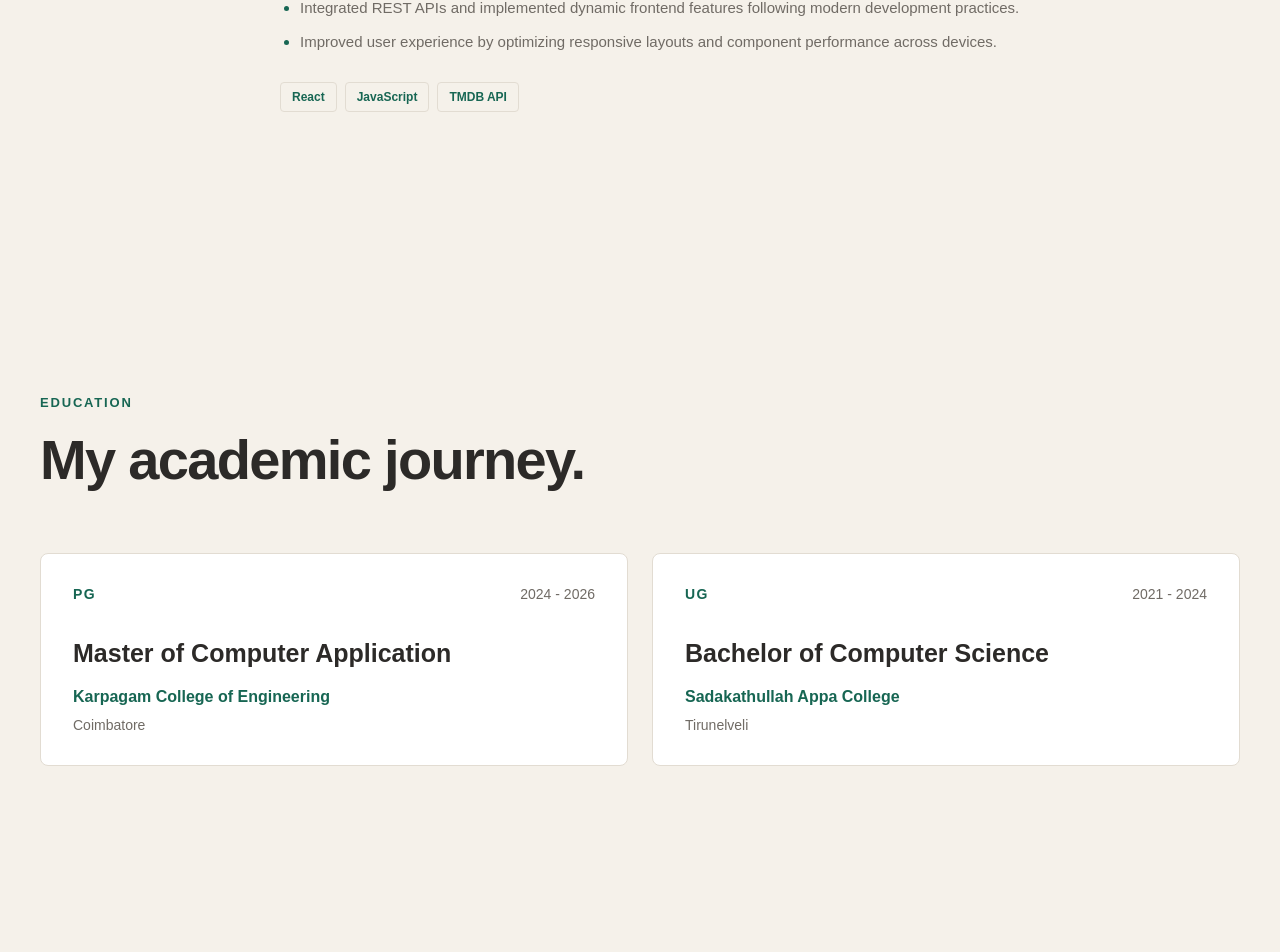
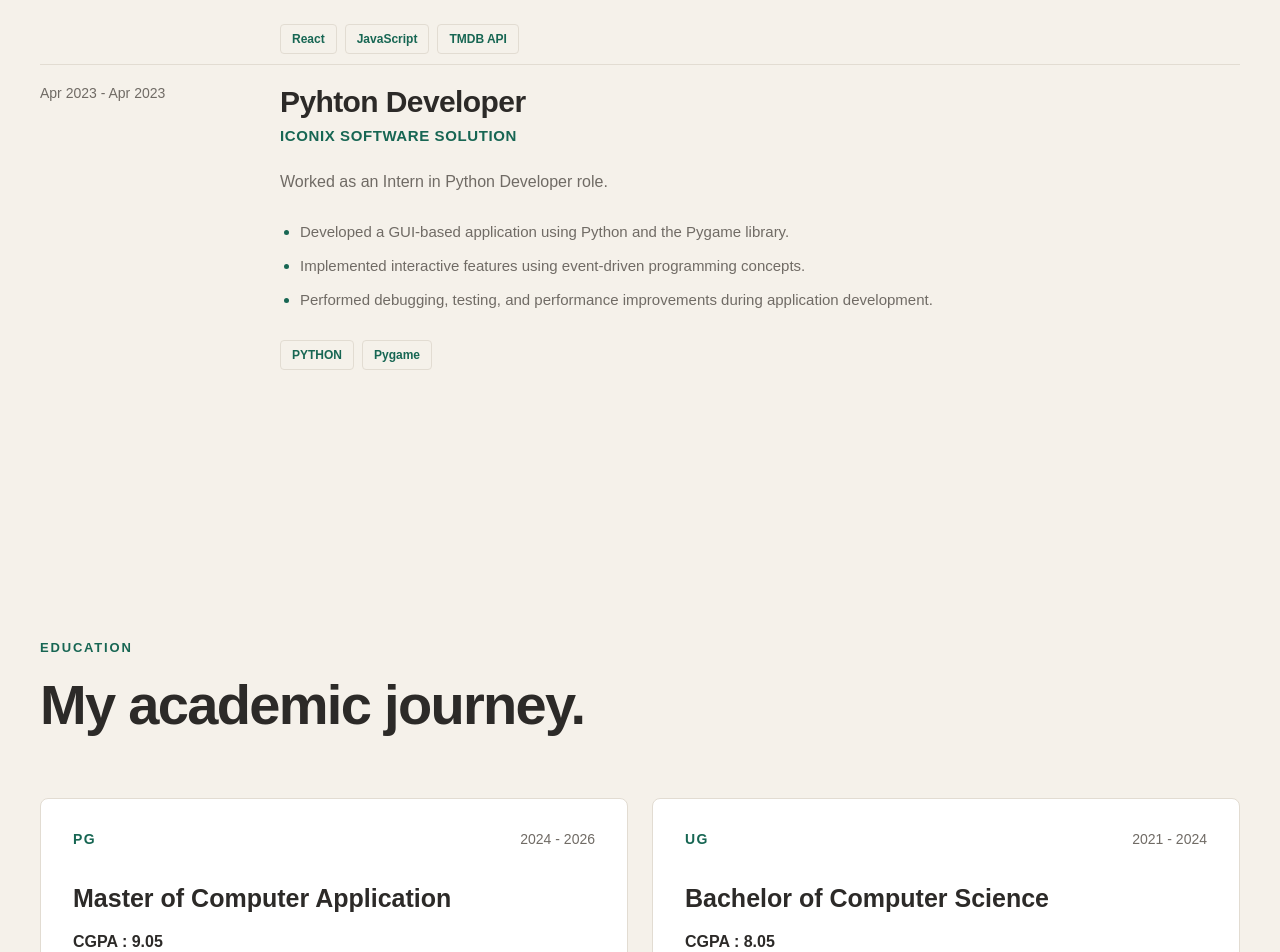
Before and after one commit to Velmurugan-02/VELMURUGAN_PORTFOLIO, a React app: page / in a window 1280 px wide. Shown: the part 4499-5451 px from the top of the page. Built offline with nearby package versions, Linux system fonts and the light colour scheme; the HTML template or start-up script is replaced by a standard one.

Commit message:
Python Experience is added

```diff
--- a/src/App.css
+++ b/src/App.css
@@ -116,6 +116,7 @@
 }
 
 @keyframes blink {
+
   0%,
   100% {
     opacity: 1;
@@ -598,7 +599,7 @@
 }
 
 .experience-heading {
-  margin-bottom: 60px;
+  margin-bottom: 30px;
 }
 
 .experience-heading h2 {
@@ -614,7 +615,8 @@
   display: grid;
   grid-template-columns: 180px 1fr;
   gap: 60px;
-  padding-top: 40px;
+  padding-top: 20px;
+  padding-bottom: 10px;
   border-top: 1px solid var(--border);
 }
 
@@ -763,6 +765,15 @@
   font-size: 25px;
   line-height: 1.3;
   font-weight: 700;
+}
+
+/* Grade */
+.education-grade {
+  margin-bottom: 8px;
+  color: var(--text-primary);
+  font-size: 16px;
+  font-weight: 600;
+  line-height: 1.5;
 }
 
 /* College */
--- a/src/components/Education.jsx
+++ b/src/components/Education.jsx
@@ -3,6 +3,7 @@ function Education() {
         {
             degree: "Master of Computer Application",
             shortName: "PG",
+            grade: "9.05",
             college: "Karpagam College of Engineering",
             batch: "2024 - 2026",
             place: "Coimbatore",
@@ -10,6 +11,7 @@ function Education() {
         {
             degree: "Bachelor of Computer Science",
             shortName: "UG",
+            grade: "8.05",
             college: "Sadakathullah Appa College",
             batch: "2021 - 2024",
             place: "Tirunelveli",
@@ -19,45 +21,37 @@ function Education() {
     return (
         <section id="education" className="education section">
             <div className="container">
-
                 <div className="education-heading">
                     <p className="section-label">EDUCATION</p>
-
                     <h2>
                         My academic journey.
                     </h2>
                 </div>
 
                 <div className="education-grid">
-
                     {education.map((item) => (
                         <article className="education-card" key={item.degree}>
-
                             <div className="education-top">
                                 <span className="education-type">
                                     {item.shortName}
                                 </span>
-
                                 <span className="education-batch">
                                     {item.batch}
                                 </span>
                             </div>
-
                             <h3>{item.degree}</h3>
-
+                            <p className="education-grade">
+                                CGPA : {item.grade}
+                            </p>
                             <p className="education-college">
                                 {item.college}
                             </p>
-
                             <p className="education-place">
                                 {item.place}
                             </p>
-
                         </article>
                     ))}
-
                 </div>
-
             </div>
         </section>
     );
--- a/src/components/Experience.jsx
+++ b/src/components/Experience.jsx
@@ -5,19 +5,15 @@ function Experience() {
 
                 <div className="experience-heading">
                     <p className="section-label">EXPERIENCE</p>
-
                     <h2>
                         Where I've worked as an Intern.
                     </h2>
                 </div>
 
-
                 <div className="experience-item">
-
                     <div className="experience-date">
                         <span>Jan 2026 — March 2026</span>
                     </div>
-
 
                     <div className="experience-content">
 
@@ -54,6 +50,42 @@ function Experience() {
                         </div>
                     </div>
                 </div>
+
+                <div className="experience-item">
+                    <div className="experience-date">
+                        <span>Apr 2023 - Apr 2023</span>
+                    </div>
+
+                    <div className="experience-content">
+
+                        <h3>Pyhton Developer</h3>
+
+                        <p className="experience-company">
+                            ICONIX SOFTWARE SOLUTION
+                        </p>
+
+                        <p className="experience-description">
+                            Worked as an Intern in Python Developer role.
+                        </p>
+
+                        <ul className="experience-responsibilities">
+                            <li>
+                                Developed a GUI-based application using Python and the Pygame library.
+                            </li>
+                            <li>
+                                Implemented interactive features using event-driven programming concepts.
+                            </li>
+                            <li>
+                                Performed debugging, testing, and performance improvements during application development.
+                            </li>
+                        </ul>
+
+                        <div className="experience-technologies">
+                            <span>PYTHON</span>
+                            <span>Pygame</span>
+                        </div>
+                    </div>
+                </div>
             </div>
         </section>
     );
--- a/src/components/Projects.jsx
+++ b/src/components/Projects.jsx
@@ -49,7 +49,7 @@ function Projects() {
             ],
 
             github: "https://github.com/Velmurugan-02/IDEAFORGE",
-            live: "#",
+            live: "https://github.com/Velmurugan-02/IDEAFORGE",
         },
 
         {
@@ -72,8 +72,8 @@ function Projects() {
                 "Location-based search",
             ],
 
-            github: "#",
-            live: "#",
+            github: "https://github.com/Velmurugan-02/MedicineTracker",
+            live: "https://github.com/Velmurugan-02/MedicineTracker",
         },
     ];
 
```
